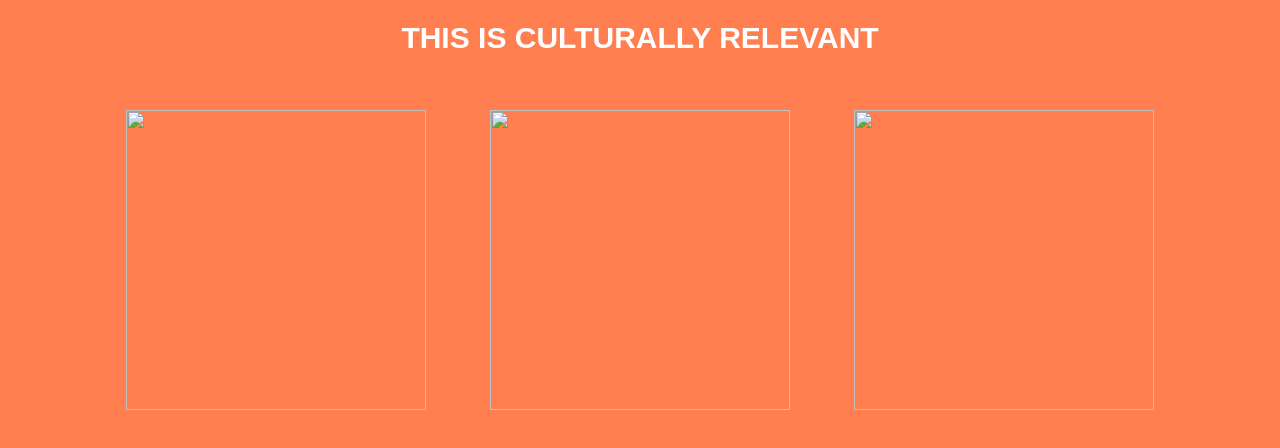
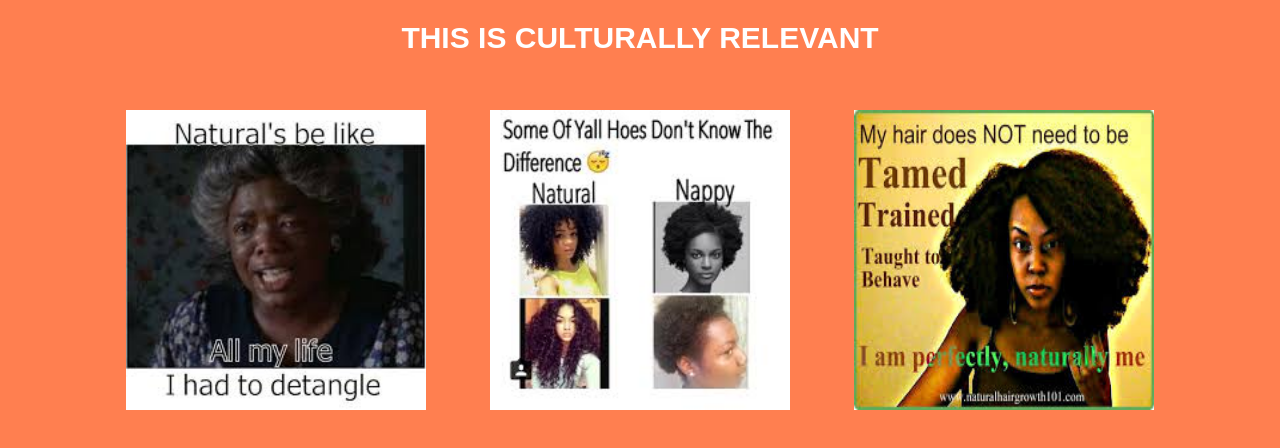
Before and after one commit to kr1styn/kakkaskinkyhair, a plain HTML site: page index.html in a window 1280 px wide. Shown: the part 2429-2877 px from the top of the page. Drawn offline with Linux system fonts and the light colour scheme; grey boxes are pictures that could not be loaded.

Commit message:
Update index.html

```diff
--- a/index.html
+++ b/index.html
@@ -51,9 +51,9 @@
   <h2><center> Kakka's kinky world of natural hair!!! </center></h2>
 <center><iframe width="560" height="315" src="https://www.youtube.com/embed/NbYOiRS-_V4" frameborder="0" allow="autoplay; encrypted-media" allowfullscreen></iframe></center>
   <h2><center> THIS IS CULTURALLY RELEVANT </center></h2>
-  <center><img src="FinalProjectPicture/images80.jpg" height="300" width = "300">
-  <img src="FinalProjectPicture/images81.jpg" height="300" width = "300">
-  <img src="FinalProjectPicture/images82.jpg" height="300" width = "300">
+  <center><img src="images80.jpg" height="300" width = "300">
+  <img src="images81.jpg" height="300" width = "300">
+  <img src="images82.jpg" height="300" width = "300">
   <iframe width="560" height="315" src="https://www.youtube.com/embed/X6c2t8CVs4w" frameborder="0" allow="autoplay; encrypted-media" allowfullscreen></iframe>
   <iframe width="560" height="315" src="https://www.youtube.com/embed/dU06xvVQPZc" frameborder="0" allow="autoplay; encrypted-media" allowfullscreen></iframe>
   <iframe width="560" height="315" src="https://www.youtube.com/embed/RsLzd9clcrc" frameborder="0" allow="autoplay; encrypted-media" allowfullscreen></iframe></center>
```
